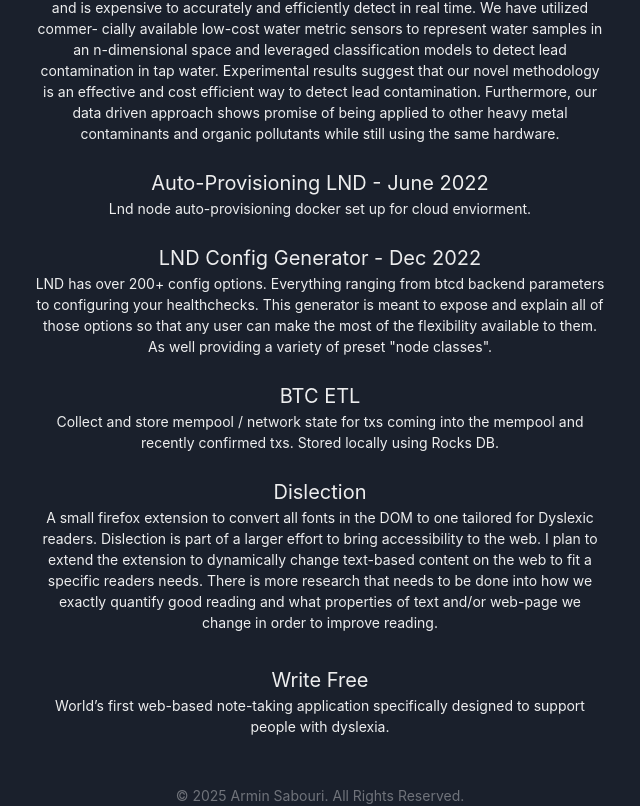
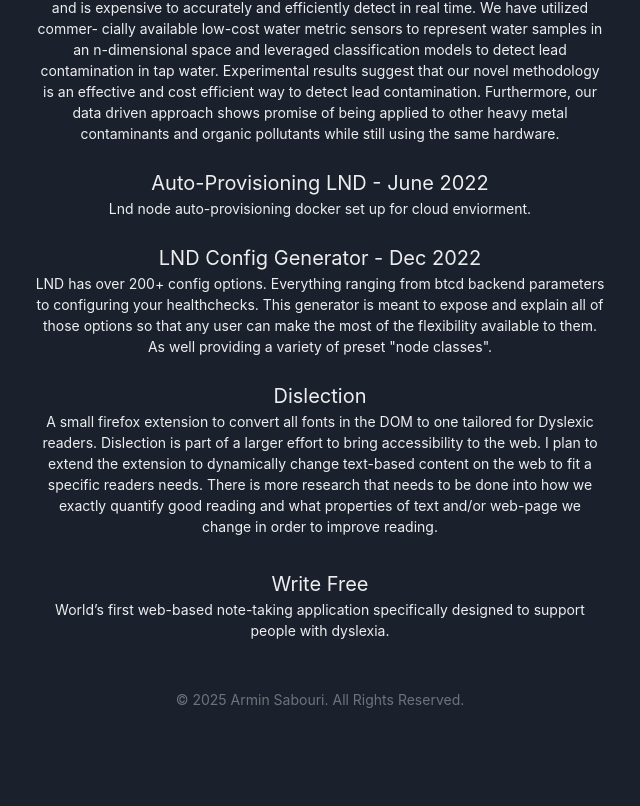
Before and after one commit to arminsabouri/armins88.github.io, a Next.js app: page /works in a window 1280 px wide. Shown: the part 1564-2370 px from the top of the page, without its empty margins (320-960 px from the left). After the commit the page ends 2274 px from the top, so only its background shows below. Built offline with nearby package versions, Linux system fonts and the light colour scheme.

Commit message:
Update gh url

```diff
--- a/components/navbar.js
+++ b/components/navbar.js
@@ -37,7 +37,7 @@
 
 export default function (props) {
   const { path } = props
-  const GITHUB_LINK = 'https://github.com/0xBEEFCAF3'
+  const GITHUB_LINK = 'https://github.com/arminsabouri'
 
   return (
     <Box
--- a/constants/index.js
+++ b/constants/index.js
@@ -1 +1 @@
-export const githubUrl = "https://github.com/0xBEEFCAF3"
+export const githubUrl = "https://github.com/arminsabouri"
--- a/pages/posts.js
+++ b/pages/posts.js
@@ -2,6 +2,7 @@
 import Layout from '../layouts/posts'
 import Section from '../components/section'
 import { WorkGridItem } from '../components/gridItem'
+import { githubUrl } from '../constants'
 
 const Posts = () => (
   <Layout title="Posts">
@@ -15,7 +16,7 @@
             id=""
             title="Emulating Check Sig From Stack (OP_CSFS) using OP_CAT"
             date="Sept 2024"
-            url="https://gist.github.com/0xBEEFCAF3/fcc28c0f1ca8f9ede9e5037f03760d34"
+            url={`${githubUrl}/fcc28c0f1ca8f9ede9e5037f03760d34`}
             thumbnail="/images/CAT_emoji.webp"
             width={100}
             height={100}
@@ -75,7 +76,7 @@
           id=""
           title="Unhardened Derivation Paths for Multisignature Coordination"
           date="April 2023"
-          url="https://gist.github.com/0xBEEFCAF3/f6b451c171d7c3087098b85956bed316"
+          url={`${githubUrl}/f6b451c171d7c3087098b85956bed316`}
           thumbnail="/images/CAT_emoji.webp"
           width={100}
           height={100}
--- a/pages/works.js
+++ b/pages/works.js
@@ -18,7 +18,7 @@
             id="cat"
             title="Felix"
             date="July 2024"
-            url="https://github.com/0xBEEFCAF3/felix"
+            url={`${githubUrl}/felix`}
             thumbnail="/images/CAT_emoji.webp"
             width={100}
             height={100}
@@ -46,7 +46,7 @@
             id="frost"
             title="Frost Notebook"
             date="Aug 2023"
-            url="https://github.com/0xBEEFCAF3/FROST-Notebook"
+            url={`${githubUrl}/FROST-Notebook`}
             thumbnail="/images/frost.png"
             width={100}
             height={100}
@@ -61,7 +61,7 @@
             id="munstr"
             title="Munstr"
             date="April 2023"
-            url="https://github.com/0xBEEFCAF3/munstr"
+            url={`${githubUrl}/munstr`}
             thumbnail="/images/munstr.png"
             width={100}
             height={100}
@@ -194,7 +194,7 @@
             id="lnd-config-generator"
             title="LND Config Generator"
             date="Dec 2022"
-            url="https://0xbeefcaf3.github.io/LND-config-generator/"
+            url={`${githubUrl}/LND-config-generator`}
             thumbnail="/images/lightning_wrench.png"
             width={100}
             height={100}
@@ -204,16 +204,6 @@
             is meant to expose and explain all of those options so that any user
             can make the most of the flexibility available to them. As well
             providing a variety of preset "node classes".
-          </WorkGridItem>
-        </Section>
-        <Section>
-          <WorkGridItem
-            id="btcEtl"
-            title="BTC ETL"
-            url={`${githubUrl}/armins88/BTC_ETL`}
-          >
-            Collect and store mempool / network state for txs coming into the
-            mempool and recently confirmed txs. Stored locally using Rocks DB.
           </WorkGridItem>
         </Section>
         <Section>
```
